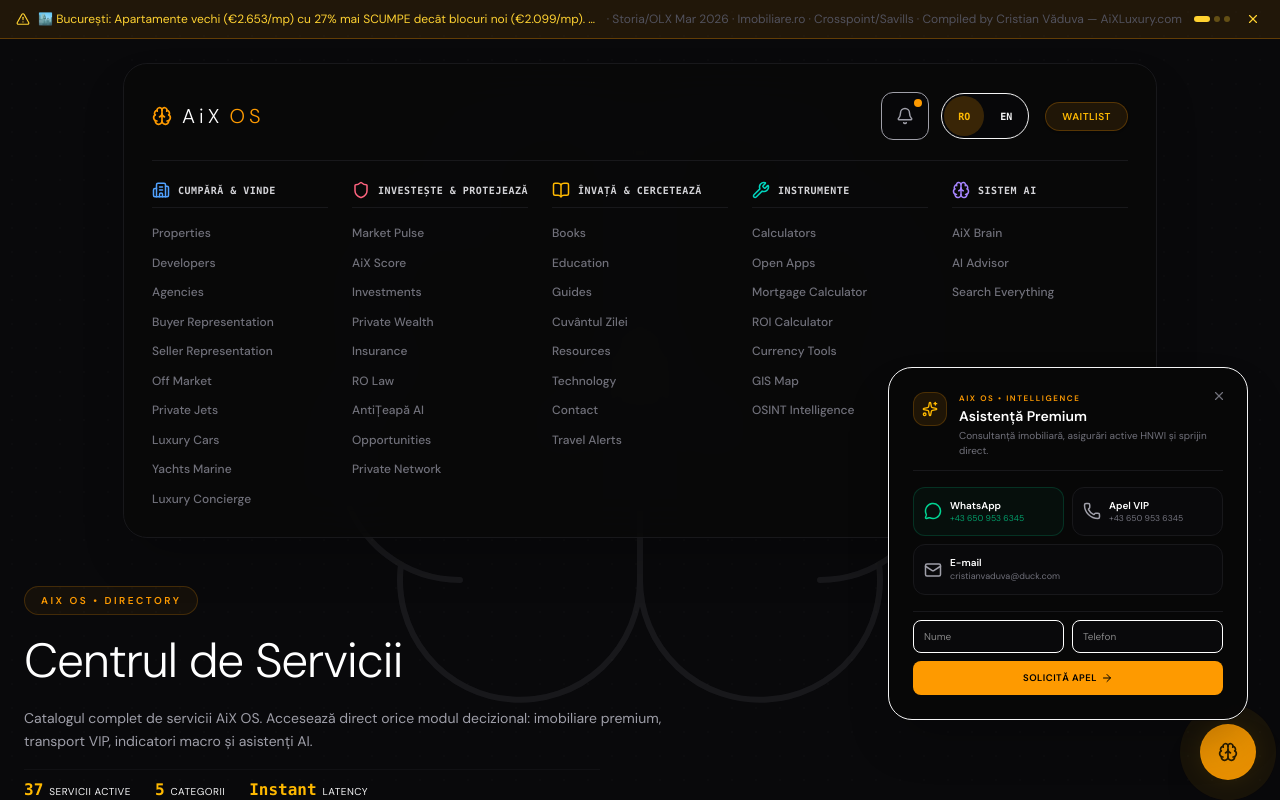
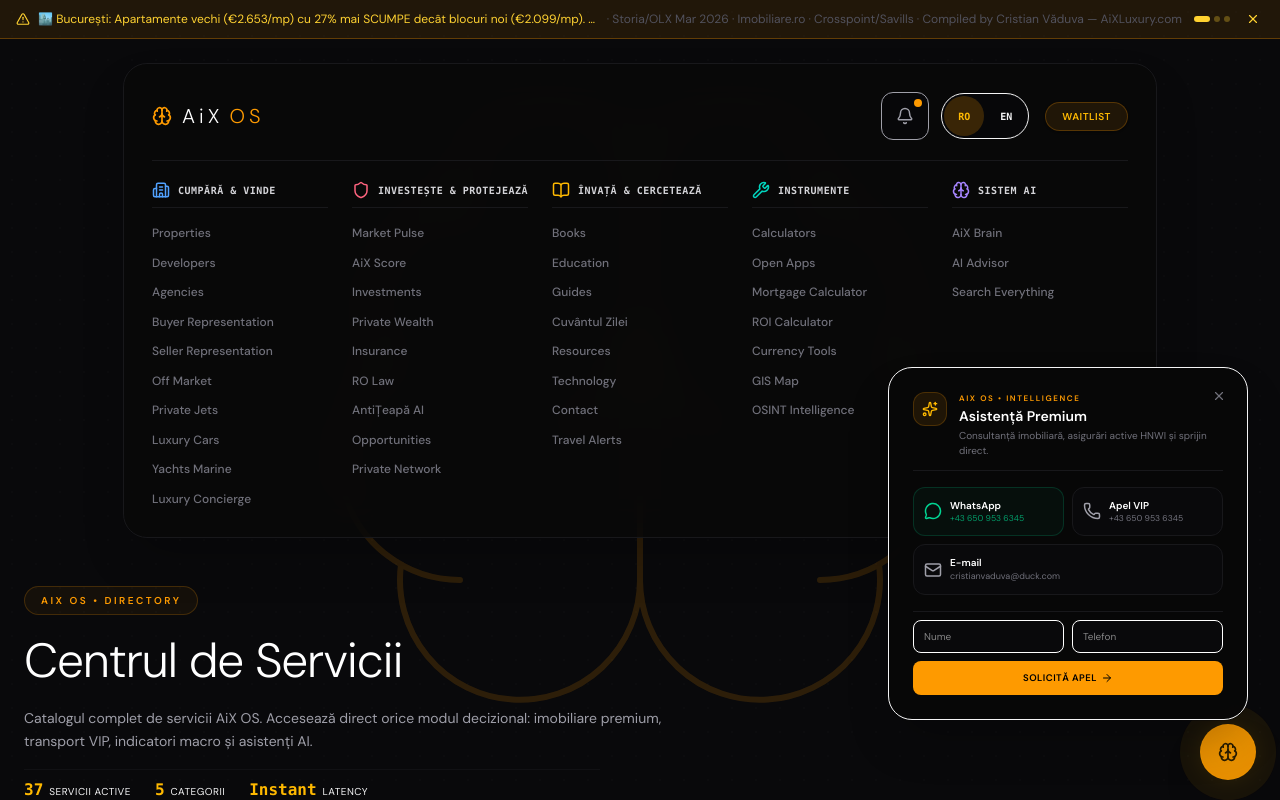
Before and after one commit to cvreperformance/AiX-OS, a Next.js app: page /services in a window 1280 px wide. Shown: the top 800 px of the page. Built offline with nearby package versions, Linux system fonts and the light colour scheme.

Commit message:
descriere

```diff
--- a/src/components/layout/SystemBackgroundLayer.tsx
+++ b/src/components/layout/SystemBackgroundLayer.tsx
@@ -10,7 +10,7 @@ export function SystemBackgroundLayer() {
 
       {/* Large central neural brain icon background element - GHOST OUTLINE ONLY */}
       <div className="absolute top-1/2 left-1/2 -translate-x-1/2 -translate-y-1/2 opacity-5 animate-pulse duration-[12000ms]">
-        <Brain className="w-[45rem] h-[45rem] text-zinc-500 stroke-[0.2]" fill="none" />
+        <Brain className="w-[45rem] h-[45rem] text-amber-500 stroke-[0.2]" fill="none" />
       </div>
     </div>
   );
```
